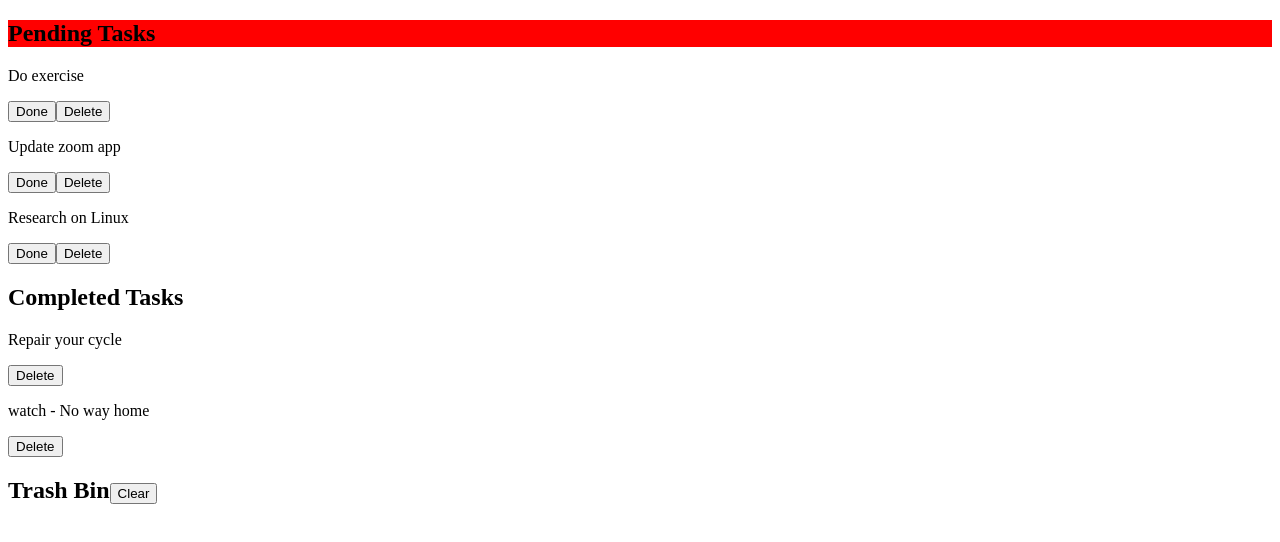
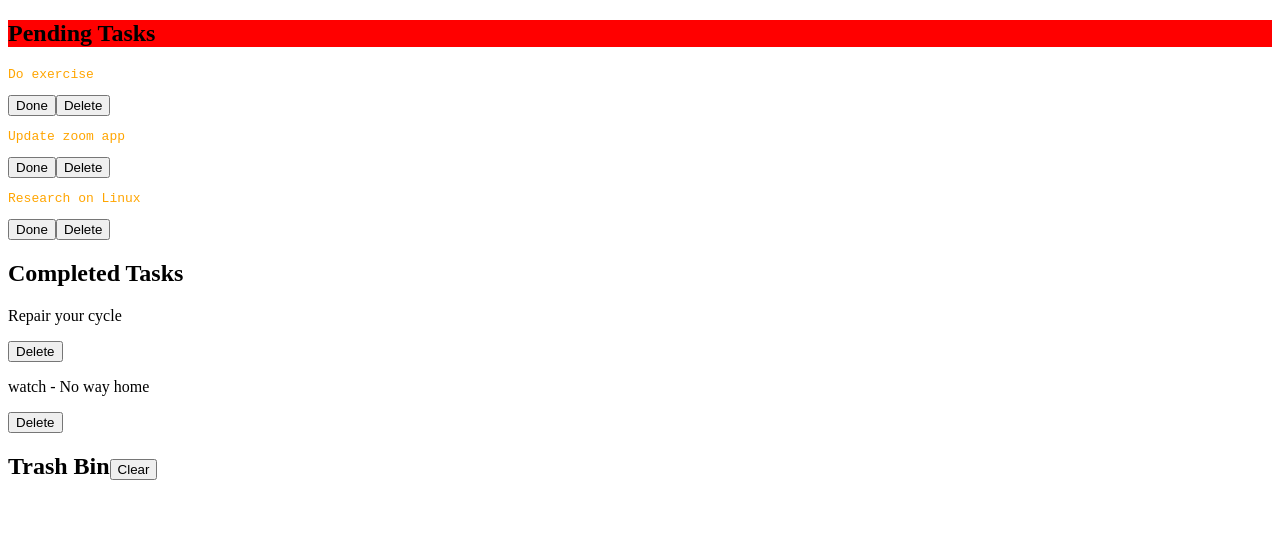
Before and after one commit to WinayGupta777/firstreactapp, a React (Create React App) app: page / in a window 1280 px wide. Shown: the top 542 px of the page. Built offline with nearby package versions, Linux system fonts and the light colour scheme.

Commit message:
Another method with const!

```diff
--- a/src/components/pending.js
+++ b/src/components/pending.js
@@ -3,12 +3,17 @@ class Pending extends React.Component {
     constructor(props){
         super(props)
     }
-    render(){return(
+    render(){
+        const divStyle = {
+            color: "orange",
+            fontFamily: "monospace",
+        }
+        return(
         <>
             <h2  style={{backgroundColor:"red"}}>Pending Tasks</h2>
             {this.props.list.map(
                 (i)=>
-                <div>
+                <div style={divStyle}>
                     <p>{i.title}</p>
                     <button onClick={()=>this.props.fun(i.id)}>Done</button>
                     <button onClick={()=>this.props.fun2(i.id)}>Delete</button>
```
Also changed, not shown: src/components/pending.css (added).
